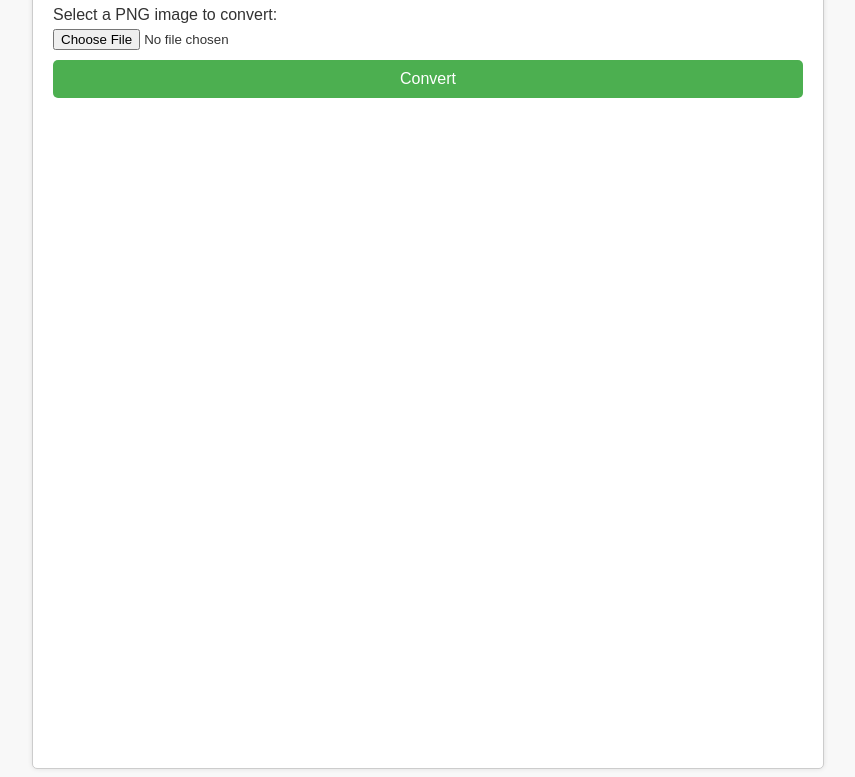
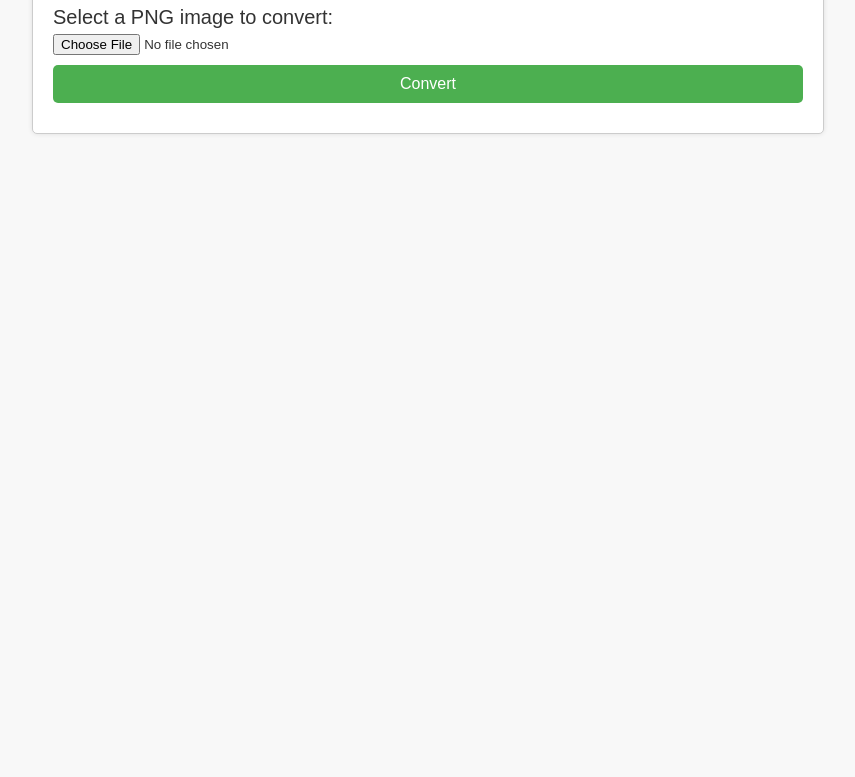
Before and after one commit to AyushSagar16/PNG-To-JPEG, a plain HTML site: page index.html in a window 1280 px wide. Shown: the part 81-858 px from the top of the page, without its empty margins (212-1067 px from the left). After the commit the page ends 800 px from the top, so only its background shows below. Drawn offline with Linux system fonts and the light colour scheme.

Commit message:
Minor style changes

```diff
--- a/style.css
+++ b/style.css
@@ -6,7 +6,7 @@ body {
 
   .container {
     max-width: 750px;
-    height: 800px;
+    height: 100%;
     margin: 0 auto;
     padding: 20px;
     background-color: #fff;
@@ -26,7 +26,7 @@ body {
   }
 
   form label {
-    font-size: 16px;
+    font-size: 20px;
     margin-bottom: 5px;
   }
 
```
